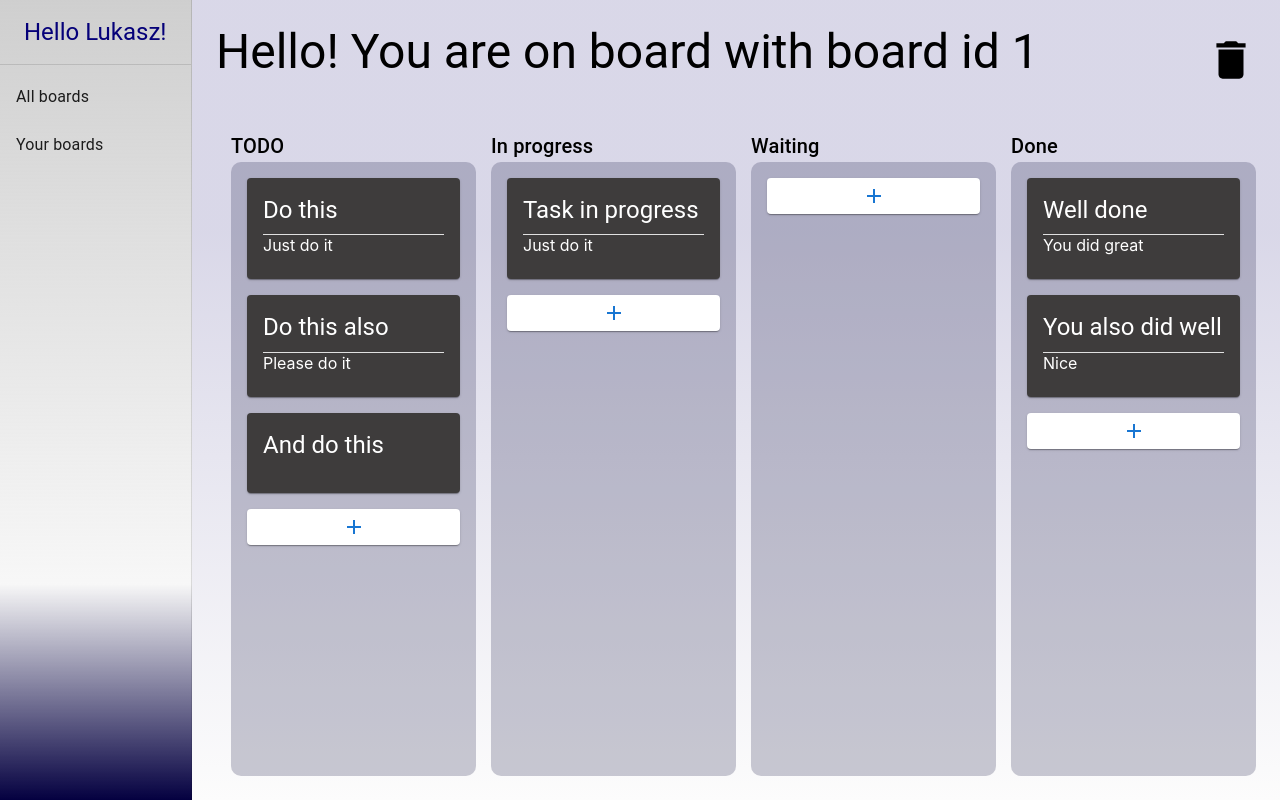
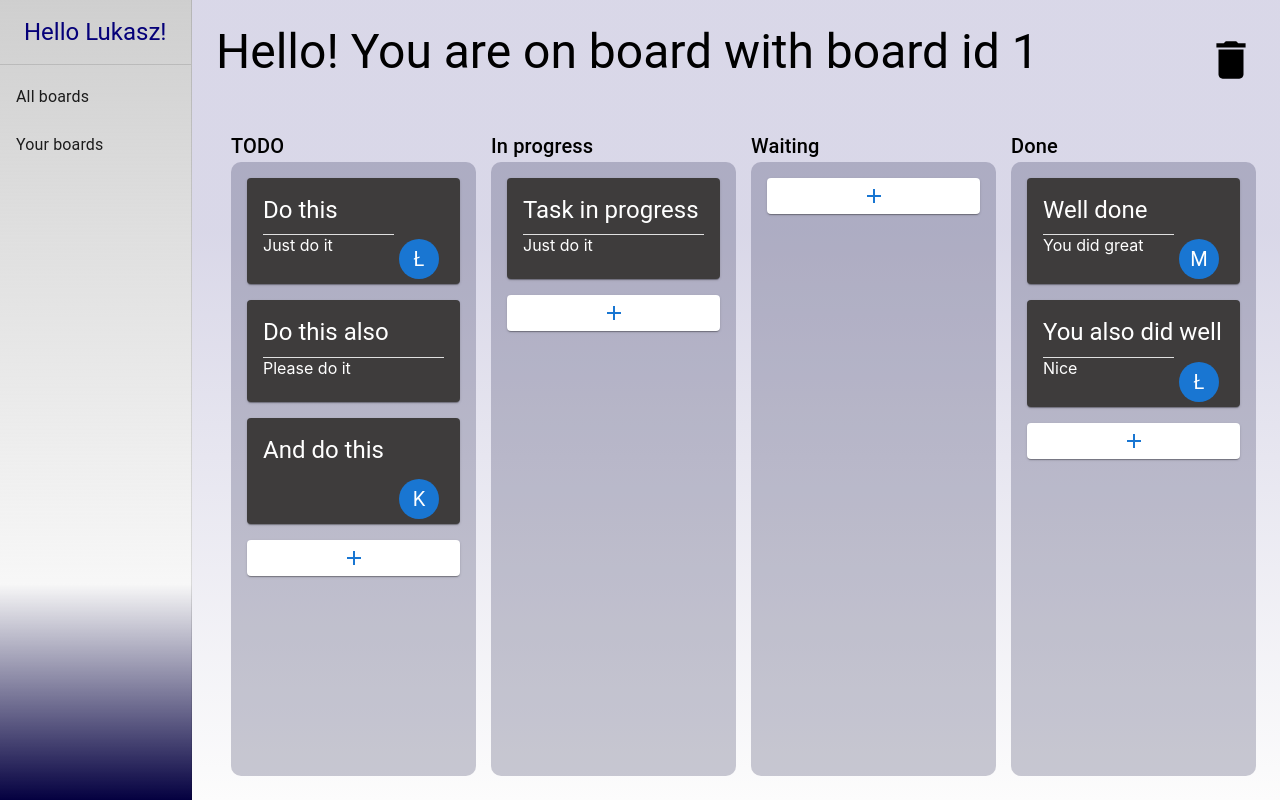
Before and after one commit to Kameal22/trello-inspired-app, a React (Create React App) app: page /boards/1 in a window 1280 px wide. Built offline with nearby package versions, Linux system fonts and the light colour scheme.

Commit message:
Added feature to assign task to user in board

```diff
--- a/src/components/Column/Column.js
+++ b/src/components/Column/Column.js
@@ -17,7 +17,7 @@ const insideColumnStyle = {
     borderRadius: '10px'
 };
 
-const Column = ({columnId, name, provided, tasks, editTask, addNewTask, deleteTask}) => {
+const Column = ({columnId, name, provided, tasks, editTask, addNewTask, deleteTask, boardMembers}) => {
     const [formOpen, setFormOpen] = useState(false);
 
     const toggleFormDialog = () => {
@@ -43,7 +43,8 @@ const Column = ({columnId, name, provided, tasks, editTask, addNewTask, deleteTa
                           editTask={editTask}
                           deleteTask={deleteTask}
                           columnId={columnId}
-                          isDragging={snapshot.isDragging}/>
+                          isDragging={snapshot.isDragging}
+                          boardMembers={boardMembers}/>
                 </li>
             )}
         </Draggable>);
--- a/src/components/Task/Task.js
+++ b/src/components/Task/Task.js
@@ -1,9 +1,10 @@
 import React, {useState} from 'react';
-import {Card, CardContent, Divider, Typography} from "@mui/material";
+import {Avatar, Card, CardContent, Divider, Typography} from "@mui/material";
 import TaskDetailsDialog from "../TaskDetailsDialog/TaskDetailsDialog";
 
 
-const Task = ({task, editTask, deleteTask, columnId, isDragging}) => {
+const Task = ({task, editTask, deleteTask, columnId, isDragging, boardMembers}) => {
+    const hasAssignee = task.assignedTo != null && task.assignedTo !== '';
     const [detailsOpen, setDetailsOpen] = useState(false);
 
     const toggleDetailsDialog = () => {
@@ -16,6 +17,10 @@ const Task = ({task, editTask, deleteTask, columnId, isDragging}) => {
         }
     }
 
+    const getNameFirstLetter = () => {
+        return task.assignedTo.charAt(0);
+    }
+
     const taskCardStyle = {
         backgroundColor: isDragging ? "rgba(62,60,60,0.85)" : "rgba(62,60,60)",
         color: "white",
@@ -25,9 +30,14 @@ const Task = ({task, editTask, deleteTask, columnId, isDragging}) => {
     return (
         <Card sx={taskCardStyle} onClick={openDialog}>
             <CardContent>
-                <Typography gutterBottom variant="h5">
-                    {task.title}
-                </Typography>
+                <div style={{width: "100%"}}>
+                    <Typography gutterBottom variant="h5">
+                        {task.title}
+                    </Typography>
+                    {hasAssignee && <Avatar style={{float: "right", margin: 5, backgroundColor: "#1976d2"}}>
+                        {getNameFirstLetter()}
+                    </Avatar>}
+                </div>
                 {task.description && (
                     <>
                         <Divider sx={{background: "white"}}/>
@@ -41,7 +51,8 @@ const Task = ({task, editTask, deleteTask, columnId, isDragging}) => {
                                task={task}
                                editTask={editTask}
                                deleteTask={deleteTask}
-                               columnId={columnId}/>
+                               columnId={columnId}
+                               boardMembers={boardMembers}/>
         </Card>
     );
 };
--- a/src/components/TaskDetailsDialog/TaskDetailsDialog.js
+++ b/src/components/TaskDetailsDialog/TaskDetailsDialog.js
@@ -1,17 +1,30 @@
 import React from 'react';
-import {Box, Button, Dialog, DialogActions, DialogContent, DialogTitle, TextField, Typography} from "@mui/material";
+import {
+    Box,
+    Button,
+    Dialog,
+    DialogActions,
+    DialogContent,
+    DialogTitle,
+    FormControl,
+    InputLabel,
+    MenuItem,
+    Select,
+    TextField
+} from "@mui/material";
 import useInputState from "../../hooks/useInputState";
 import DeleteIcon from '@mui/icons-material/Delete';
+import {v4 as uuidv4} from 'uuid';
 
-const TaskDetailsDialog = ({open, toggleDialog, task, editTask, deleteTask, columnId}) => {
-
+const TaskDetailsDialog = ({open, toggleDialog, task, editTask, deleteTask, columnId, boardMembers}) => {
     const [title, updateTitle, resetTitle, titleError, setTitleError] = useInputState(task.title);
     const [description, updateDescription, resetDescription] = useInputState(task.description);
     const [assignedTo, updateAssignedTo, resetAssignedTo] = useInputState(task.assignedTo);
 
     const closeDialog = () => {
-        resetTitle();
-        resetDescription();
+        resetTitle(task.title);
+        resetDescription(task.description);
+        resetAssignedTo(task.assignedTo);
         toggleDialog();
     }
 
@@ -34,11 +47,16 @@ const TaskDetailsDialog = ({open, toggleDialog, task, editTask, deleteTask, colu
             taskId: task.taskId,
             title: title,
             description: description,
-            assignedTo: assignedTo
+            assignedTo: assignedTo !== '' ? assignedTo : null
         };
         editTask(editedTask, columnId);
-        closeDialog();
+        toggleDialog();
     }
+
+    const boardMembersMenuItems = boardMembers.map(boardMember =>
+        <MenuItem value={boardMember} key={uuidv4()}>
+            {boardMember}
+        </MenuItem>);
 
     return (
         <Dialog open={open} onClose={closeDialog}>
@@ -65,7 +83,18 @@ const TaskDetailsDialog = ({open, toggleDialog, task, editTask, deleteTask, colu
                                multiline fullWidth
                                autoComplete="off"
                                margin="normal" rows={2}/>
-                    <Typography>Assigned to: {assignedTo}</Typography>
+                    <FormControl margin="normal" fullWidth>
+                        <InputLabel id="assigned-to">Assigned to</InputLabel>
+                        <Select labelId="assigned-to"
+                                label="Assigned to"
+                                value={assignedTo == null ? '' : assignedTo}
+                                onChange={updateAssignedTo}>
+                            <MenuItem value={''}>
+                                <em>None</em>
+                            </MenuItem>
+                            {boardMembersMenuItems}
+                        </Select>
+                    </FormControl>
                 </Box>
             </DialogContent>
             <DialogActions>
--- a/src/data/mockedColumns.js
+++ b/src/data/mockedColumns.js
@@ -14,7 +14,7 @@ export const mockedColumns = [
                     taskId: 2,
                     title: "Do this also",
                     description: "Please do it",
-                    assignedTo: "Łukasz"
+                    assignedTo: null
                 },
                 {
                     taskId: 3,
@@ -33,7 +33,7 @@ export const mockedColumns = [
                     taskId: 4,
                     title: "Task in progress",
                     description: "Just do it",
-                    assignedTo: "Paweł"
+                    assignedTo: null
                 }
             ]
     },
--- a/src/hooks/useInputState.js
+++ b/src/hooks/useInputState.js
@@ -8,8 +8,12 @@ const useInputState = initialValue => {
         setValue(e.target.value);
     };
 
-    const reset = () => {
-        setValue("");
+    const reset = oldValue => {
+        if (oldValue) {
+            setValue(oldValue);
+        } else {
+            setValue("");
+        }
     }
 
     return [value, handleChange, reset, error, setError];
--- a/src/pages/BoardPage.js
+++ b/src/pages/BoardPage.js
@@ -18,6 +18,7 @@ const BoardPage = ({boardId}) => {
     const [columns, setColumns] = useState(mockedColumns);
     const [deleteDialogOpen, setDeleteDialogOpen] = useState(false);
     const history = useHistory();
+    const boardMembers = ["Łukasz", "Katarzyna", "Martyna", "Tadziu"]
 
     const toggleDeleteDialog = () => {
         setDeleteDialogOpen(!deleteDialogOpen);
@@ -114,7 +115,8 @@ const BoardPage = ({boardId}) => {
                             provided={provided}
                             editTask={editTask}
                             addNewTask={addNewTask}
-                            deleteTask={deleteTask}/>
+                            deleteTask={deleteTask}
+                            boardMembers={boardMembers}/>
                 )}
             </Droppable>
         </Grid>);
```
